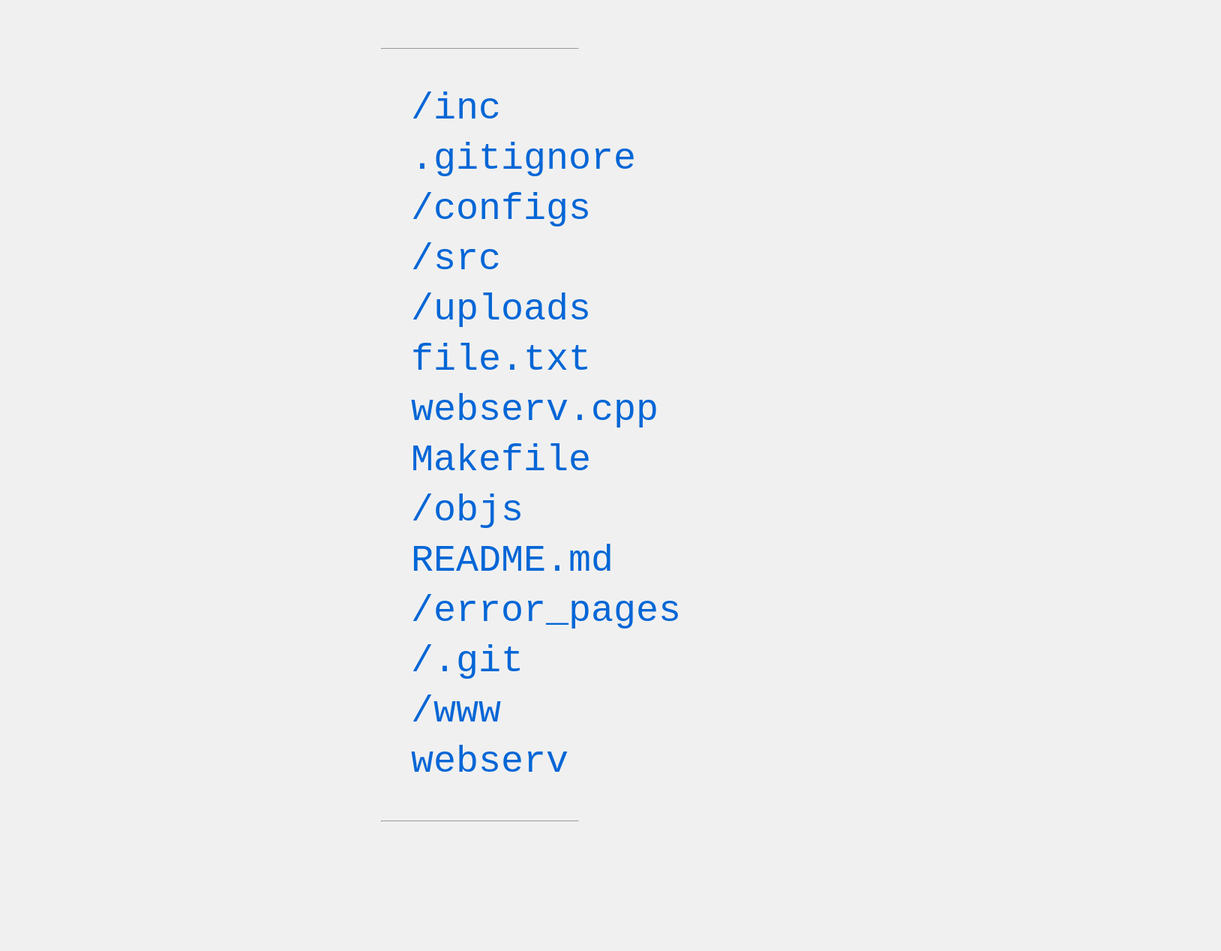
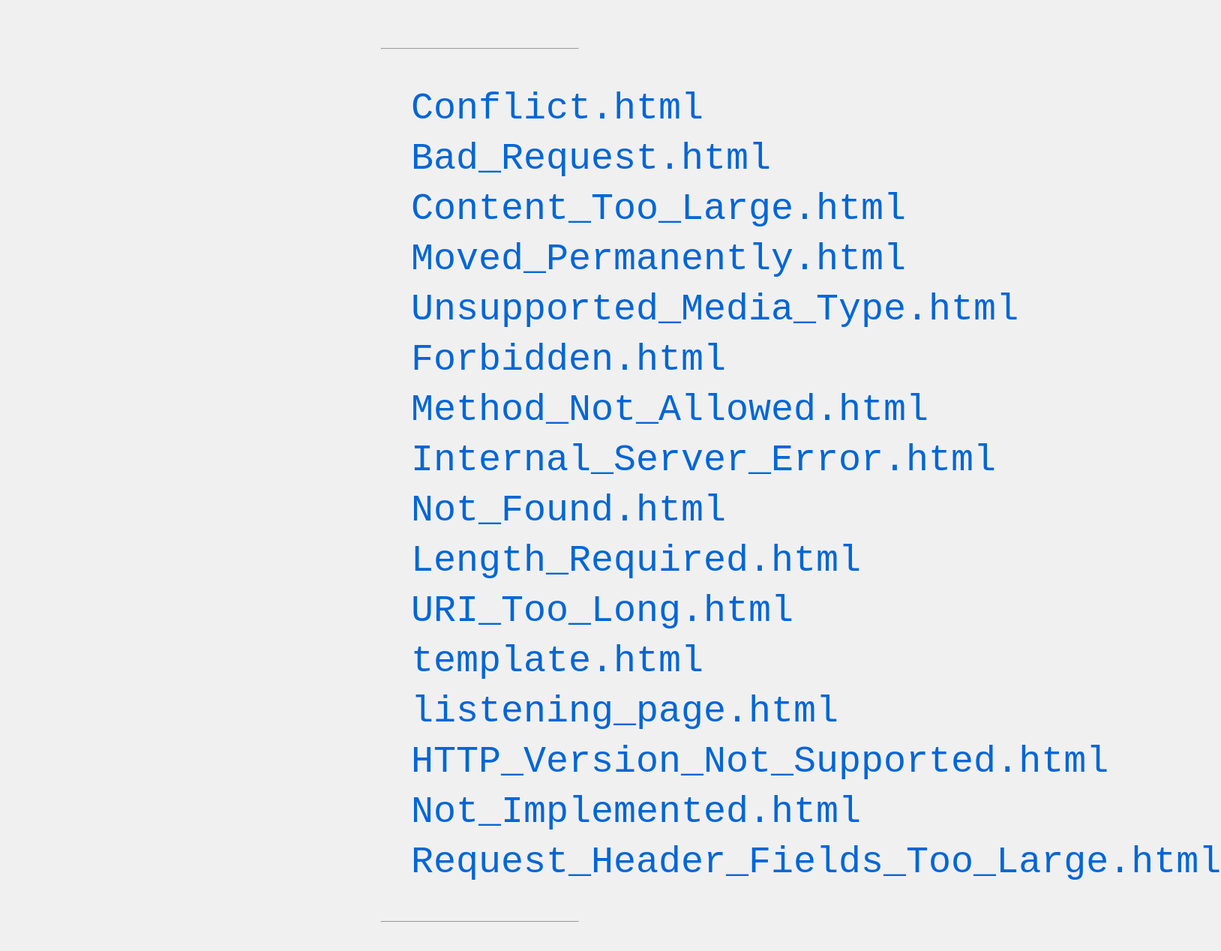
Before and after one commit to BitWarlock/webserv, a plain HTML site: page error_pages/listening_page.html in a window 1280 px wide. Shown: the part 917-2185 px from the top of the page at 75% size, 1628 px wide, since content can reach past the window. Drawn offline with Linux system fonts and the light colour scheme.

```diff
--- a/error_pages/listening_page.html
+++ b/error_pages/listening_page.html
@@ -15,20 +15,22 @@
   <h1>Index of /path/</h1>
   <hr>
   <ul>
-    <li><a href="/inc">/inc</a></li>
-    <li><a href=".gitignore">.gitignore</a></li>
-    <li><a href="/configs">/configs</a></li>
-    <li><a href="/src">/src</a></li>
-    <li><a href="/uploads">/uploads</a></li>
-    <li><a href="file.txt">file.txt</a></li>
-    <li><a href="webserv.cpp">webserv.cpp</a></li>
-    <li><a href="Makefile">Makefile</a></li>
-    <li><a href="/objs">/objs</a></li>
-    <li><a href="README.md">README.md</a></li>
-    <li><a href="/error_pages">/error_pages</a></li>
-    <li><a href="/.git">/.git</a></li>
-    <li><a href="/www">/www</a></li>
-    <li><a href="webserv">webserv</a></li>
+    <li><a href="Conflict.html">Conflict.html</a></li>
+    <li><a href="Bad_Request.html">Bad_Request.html</a></li>
+    <li><a href="Content_Too_Large.html">Content_Too_Large.html</a></li>
+    <li><a href="Moved_Permanently.html">Moved_Permanently.html</a></li>
+    <li><a href="Unsupported_Media_Type.html">Unsupported_Media_Type.html</a></li>
+    <li><a href="Forbidden.html">Forbidden.html</a></li>
+    <li><a href="Method_Not_Allowed.html">Method_Not_Allowed.html</a></li>
+    <li><a href="Internal_Server_Error.html">Internal_Server_Error.html</a></li>
+    <li><a href="Not_Found.html">Not_Found.html</a></li>
+    <li><a href="Length_Required.html">Length_Required.html</a></li>
+    <li><a href="URI_Too_Long.html">URI_Too_Long.html</a></li>
+    <li><a href="template.html">template.html</a></li>
+    <li><a href="listening_page.html">listening_page.html</a></li>
+    <li><a href="HTTP_Version_Not_Supported.html">HTTP_Version_Not_Supported.html</a></li>
+    <li><a href="Not_Implemented.html">Not_Implemented.html</a></li>
+    <li><a href="Request_Header_Fields_Too_Large.html">Request_Header_Fields_Too_Large.html</a></li>
   </ul>
   <hr>
 </body>
```
Also changed, not shown: 1 other file.
